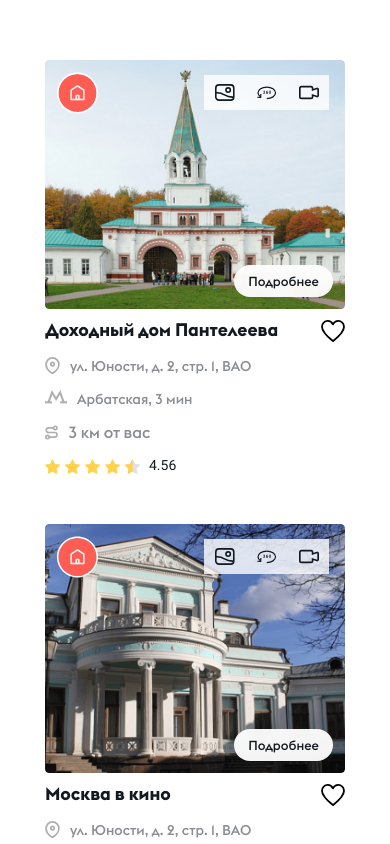
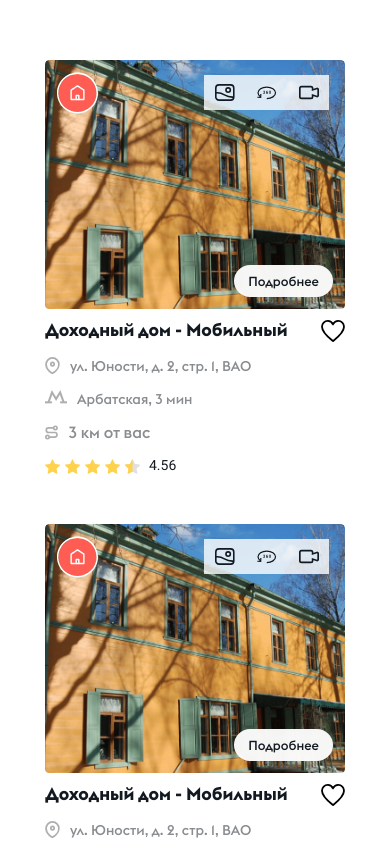
Before and after one commit to 44Klic44/uds-media-test, a React (Vite) app in the folder test-cards/: page / in a window 390 px wide. Shown: the top 844 px of the page. Built offline with nearby package versions, Linux system fonts and the light colour scheme.

Commit message:
задать изображения и описание для десктоп и мобильной версии

```diff
--- a/test-cards/src/components/Card/UdsCard.jsx
+++ b/test-cards/src/components/Card/UdsCard.jsx
@@ -17,22 +17,50 @@ const UdsCard = ({
   favorite,
   showButton = false,
   buttonText = "ПЕРЕЙТИ",
-  icons = {}
+  icons = {},
+  tabletTitle,     // добавляем новые пропсы
+  tabletImage,
+  mobileTitle,
+  mobileImage
 }) => {
   const [isFav, setIsFav] = useState(!!favorite)
   const [hovered, setHovered] = useState(false)
   const [isModalOpen, setIsModalOpen] = useState(false)
-  const [isMobile, setIsMobile] = useState(false)
+  const [deviceType, setDeviceType] = useState('desktop') // 'desktop', 'tablet', 'mobile'
 
   useEffect(() => {
-    const checkMobile = () => {
-      setIsMobile(window.innerWidth <= 1024)
+    const checkDeviceType = () => {
+      const width = window.innerWidth
+      if (width <= 480) {
+        setDeviceType('mobile')
+      } else if (width <= 1080) {
+        setDeviceType('tablet')
+      } else {
+        setDeviceType('desktop')
+      }
     }
 
-    checkMobile()
-    window.addEventListener('resize', checkMobile)
-    return () => window.removeEventListener('resize', checkMobile)
+    checkDeviceType()
+    window.addEventListener('resize', checkDeviceType)
+    return () => window.removeEventListener('resize', checkDeviceType)
   }, [])
+
+  // Функция для получения данных в зависимости от устройства
+  const getCurrentData = () => {
+    if (deviceType === 'tablet') {
+      return {
+        title: tabletTitle || title,
+        image: tabletImage || image
+      }
+    }
+    if (deviceType === 'mobile') {
+      return {
+        title: mobileTitle || title,
+        image: mobileImage || image
+      }
+    }
+    return { title, image }
+  }
 
   const toggleFav = (e) => {
     e.stopPropagation()
@@ -47,19 +75,25 @@ const UdsCard = ({
     setIsModalOpen(false)
   }
 
+  // Получаем актуальные данные для текущего устройства
+  const currentData = getCurrentData()
+  const currentTitle = currentData.title
+  const currentImage = currentData.image
+
   return (
     <>
       <article
         className={styles.card}
-        onMouseEnter={() => !isMobile && setHovered(true)}
-        onMouseLeave={() => !isMobile && setHovered(false)}
+        onMouseEnter={() => deviceType === 'desktop' && setHovered(true)}
+        onMouseLeave={() => deviceType === 'desktop' && setHovered(false)}
       >
         <div className={styles.imageWrap}>
-          <img src={image} alt={title} className={styles.image} />
+          {/* Используем currentImage вместо image */}
+          <img src={currentImage} alt={currentTitle} className={styles.image} />
 
           {/* home icon */}
           <div className={styles.homeIcon}>
-            <svg  color="#FF5D54">
+            <svg color="#FF5D54">
               <use xlinkHref="#uds-icon-home" />
             </svg>
           </div>
@@ -69,33 +103,33 @@ const UdsCard = ({
             <div className={styles.topIconsInner}>
               <svg className={styles.topIconsGallery} aria-hidden="true" > <use xlinkHref="#uds-icon-image" /></svg>
               <svg className={styles.topIconsGradus} aria-hidden="true" > <use xlinkHref="#uds-icon-360" /></svg>
-              <svg className={styles.topIconsVideo}  aria-hidden="true" > <use xlinkHref="#uds-icon-video" /></svg>
+              <svg className={styles.topIconsVideo} aria-hidden="true" > <use xlinkHref="#uds-icon-video" /></svg>
             </div>
           </div>
 
           {/* Для десктопа: описание при ховере */}
-          { description && (
+          { description && deviceType === 'desktop' && (
             <div className={`${styles.bottomOverlay} ${hovered ? styles.visible : ''}`}>
               <p className={styles.description}>{description}</p>
             </div>
           )}
 
           {/* Для мобильных: кнопка открытия попапа */}
-          { description && (
+          { description && deviceType !== 'desktop' && (
             <button
               className={styles.mobileDetailsButton}
               onClick={openModal}
               aria-label="Подробнее о объекте"
             >
               <span>Подробнее</span>
-
             </button>
           )}
         </div>
 
         <div className={styles.body}>
           <div className={styles.titleRow}>
-            <h3 className={styles.title}>{title}</h3>
+            {/* Используем currentTitle вместо title */}
+            <h3 className={styles.title}>{currentTitle}</h3>
             <button
               className={styles.iconsHeart}
               onClick={toggleFav}
@@ -139,21 +173,17 @@ const UdsCard = ({
             <span className={styles.infoText}>{distance}</span>
           </div>
 
-
-
-
-
           <div className={styles.ratingRow}>
             <UdsRating value={rating} />
           </div>
         </div>
       </article>
 
-      {/* Модальное окно для описания на мобильных */}
+      {/* Модальное окно - используем currentTitle */}
       <UdsModal
         isOpen={isModalOpen}
         onClose={closeModal}
-        title={title}
+        title={currentTitle}  // Используем currentTitle
       >
         <div className={styles.modalContentWrapper}>
           <div className={styles.modalMeta}>
--- a/test-cards/src/data/udsPlaces.js
+++ b/test-cards/src/data/udsPlaces.js
@@ -7,16 +7,28 @@ import card6Img from '../assets/images/doxod-dom.png'
 
 
 export const cards = [
+
   {
-    id: 1,
+   id: 1,
+    // Десктоп версия
     title: "Доходный дом Пантелеева",
-    description: "Трехэтажное здание с подвалом и мезонином на Старой Басманной улице было построено в 1874 году. В нем снимали жилье горожане среднего достатка.", // описание карточки
-    address: "ул. Юности, д. 2, стр. 1, ВАО",
+    description: "Трехэтажное здание с подвалом и мезонином на Старой Басманной улице было построено в 1874 году.",
+    image: card1Img,
+
+    // Для планшета
+    tabletTitle: "Доходный дом Пантелеева - Планшет",
+    tabletImage: card2Img,
+
+    // Для мобилки
+    mobileTitle: "Доходный дом - Мобильный",
+    mobileImage: card4Img ,
+
+address: "ул. Юности, д. 2, стр. 1, ВАО",
     distance: "3 км от вас",
     metro: "Арбатская, 3 мин",
     rating: 4.56,
     link: "/property/1",
-    image: card1Img,
+
     favorite: false,
      showButton: false,
     buttonText: "ПЕРЕЙТИ",
@@ -29,8 +41,19 @@ export const cards = [
   },
   {
     id: 2,
-    title: "Москва в кино",
-    description: "Трехэтажное здание с подвалом и мезонином на Старой Басманной улице было построено в 1874 году. В нем снимали жилье горожане среднего достатка.",
+     // Десктоп версия
+    title: "Доходный дом Пантелеева",
+    description: "Трехэтажное здание с подвалом и мезонином на Старой Басманной улице было построено в 1874 году.",
+    image: card1Img,
+
+    // Для планшета
+    tabletTitle: "Доходный дом Пантелеева - Планшет",
+    tabletImage: card3Img,
+
+    // Для мобилки
+    mobileTitle: "Доходный дом - Мобильный",
+    mobileImage: card4Img ,
+
     address: "ул. Юности, д. 2, стр. 1, ВАО",
     distance: "3 км от вас",
     metro: "Арбатская, 3 мин",
```
Lines whose indentation alone changed are shown as unchanged.
